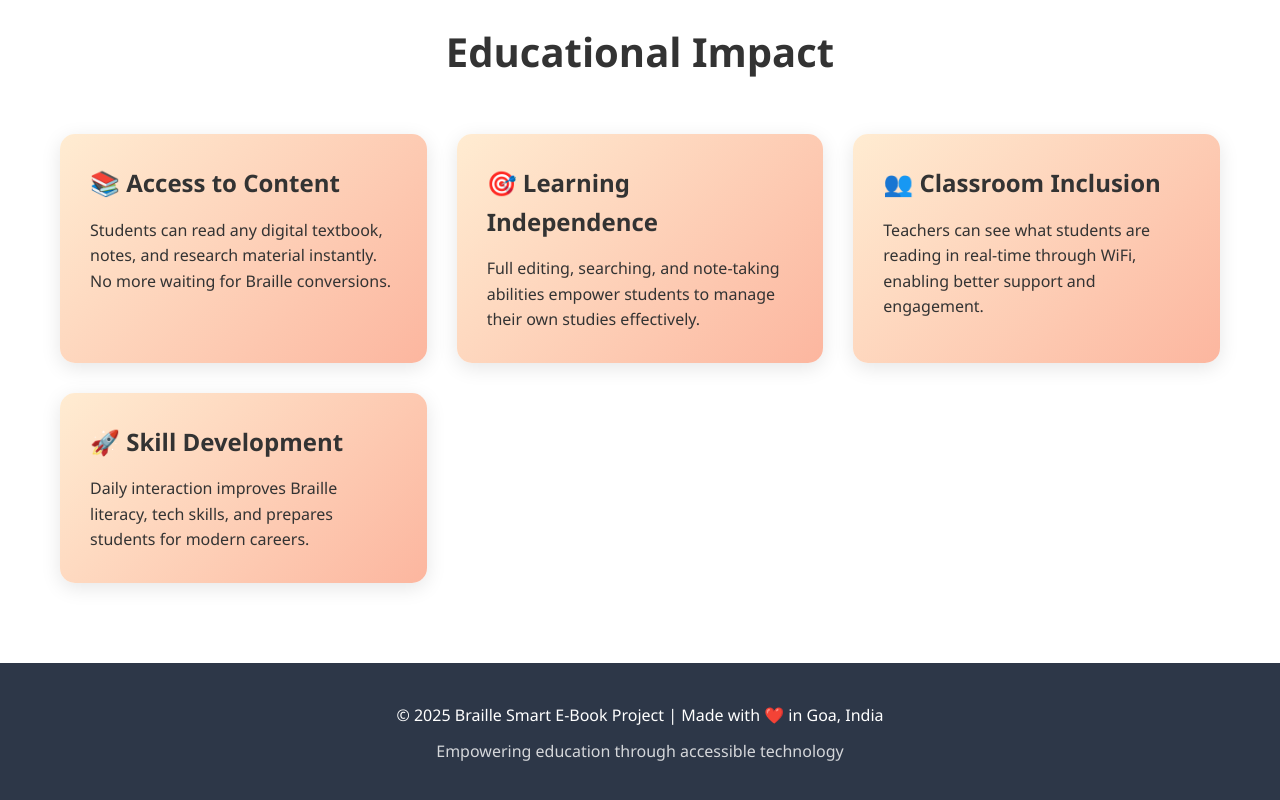
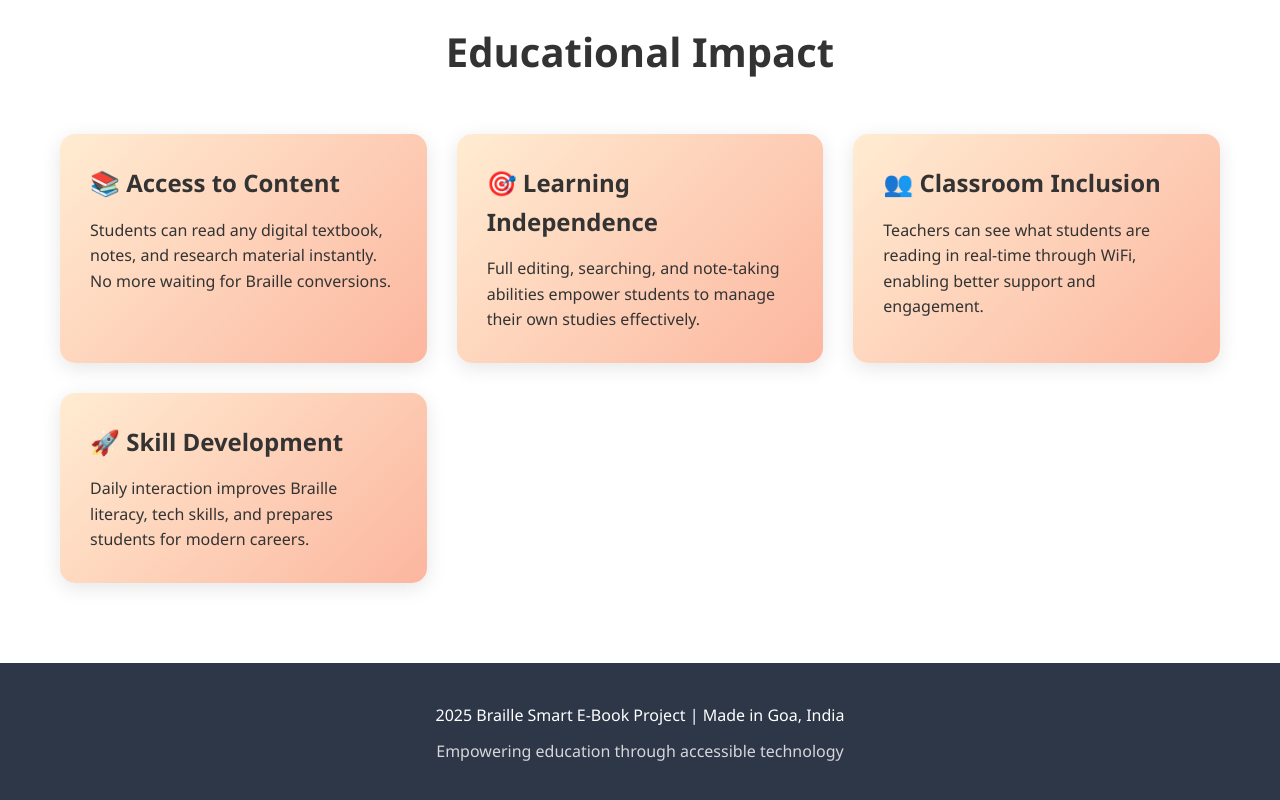
Before and after one commit to janproject38-a11y/braille-website, a plain HTML site: page index.html in a window 1280 px wide. Shown: the part 3601-4401 px from the top of the page. Drawn offline with Linux system fonts and the light colour scheme.

Commit message:
Update index.html

```diff
--- a/index.html
+++ b/index.html
@@ -524,7 +524,7 @@
 
     <!-- Footer -->
     <footer>
-        <p>&copy; 2025 Braille Smart E-Book Project | Made with ❤️ in Goa, India</p>
+        <p> 2025 Braille Smart E-Book Project | Made in Goa, India</p>
         <p style="margin-top: 10px; opacity: 0.8;">Empowering education through accessible technology</p>
     </footer>
 
```
